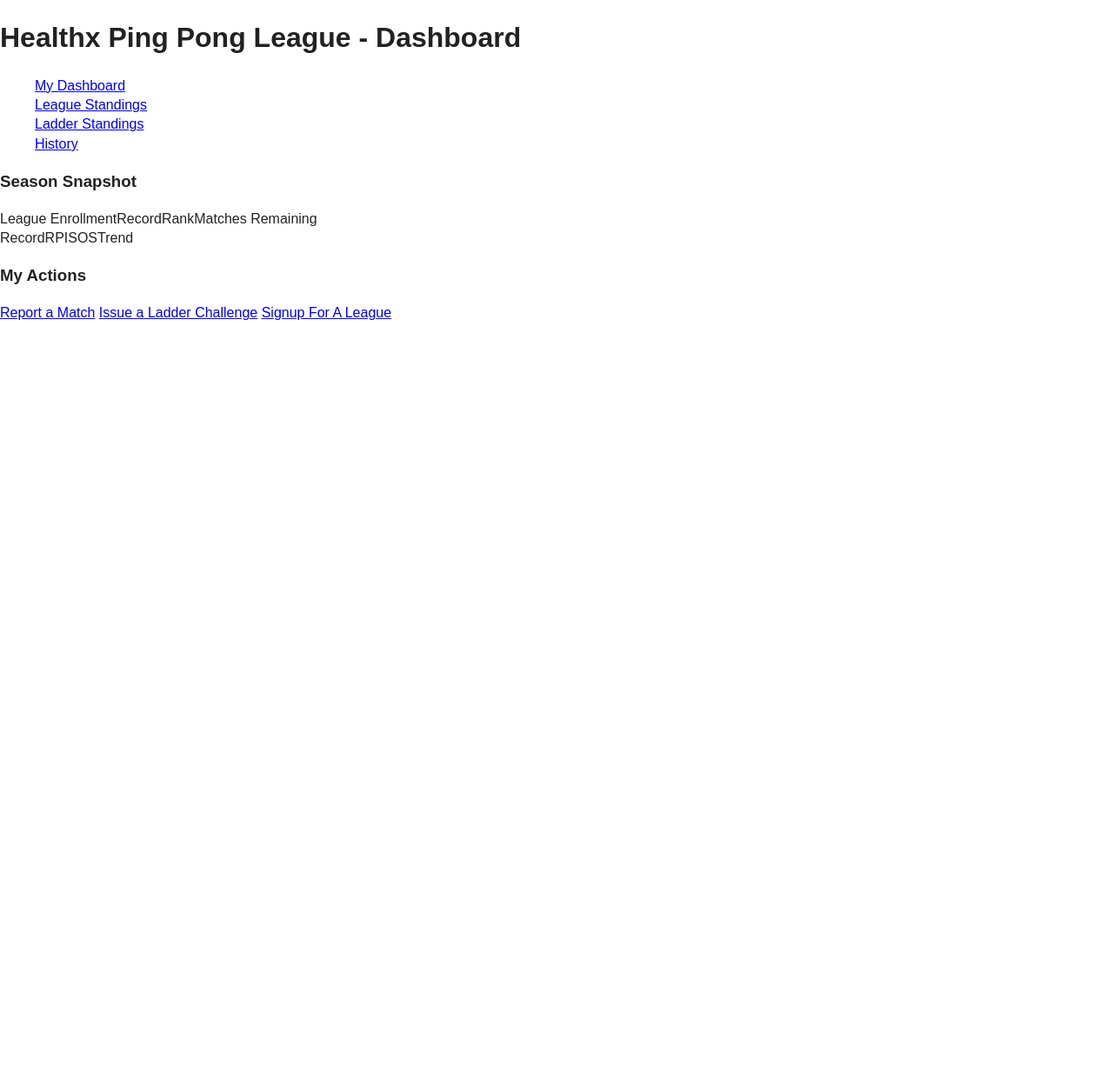
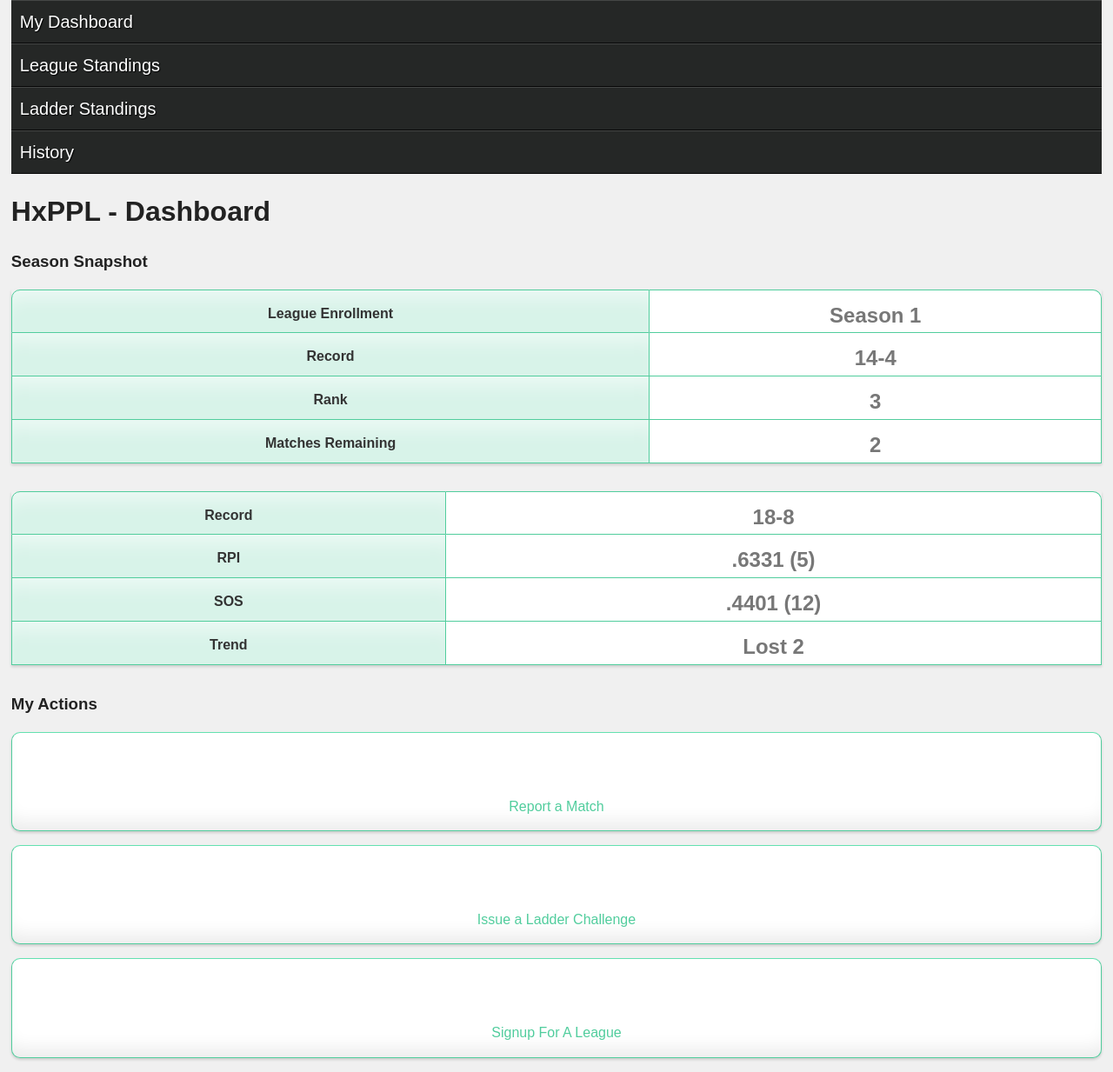
Before and after one commit to JasonAGross/pingpong, a PHP site: page /dashboard.php in a window 1280 px wide. Shown: the whole page at 87% size. Before the commit the page ends 368 px from the top, so only its background shows below. Run offline with PHP 8.4, Linux system fonts and the light colour scheme; some libraries are stand-ins or nearby versions; some web fonts are replaced.

Commit message:
Style Updates
Style and dummy content for the dashboard

```diff
--- a/css/main.css
+++ b/css/main.css
@@ -10,7 +10,12 @@ textarea {
     color: #222;
 }
 
+html {
+    overflow-x: hidden;
+}
+
 body {
+    background: #f0f0f0;
     font-size: 1em;
     line-height: 1.4;
 }
@@ -55,24 +60,227 @@ textarea {
     padding: 0.2em 0;
 }
 
+@font-face {
+    font-family: 'hxpingpong';
+    src:url('../fonts/hxpingpong.eot?-bl7dpg');
+    src:url('../fonts/hxpingpong.eot?#iefix-bl7dpg') format('embedded-opentype'),
+        url('../fonts/hxpingpong.woff?-bl7dpg') format('woff'),
+        url('../fonts/hxpingpong.ttf?-bl7dpg') format('truetype'),
+        url('../fonts/hxpingpong.svg?-bl7dpg#hxpingpong') format('svg');
+    font-weight: normal;
+    font-style: normal;
+}
+
+[class^="icon-"], [class*=" icon-"] {
+    font-family: 'hxpingpong';
+    speak: none;
+    font-style: normal;
+    font-weight: normal;
+    font-variant: normal;
+    text-transform: none;
+    line-height: 1;
+
+    /* Better Font Rendering =========== */
+    -webkit-font-smoothing: antialiased;
+    -moz-osx-font-smoothing: grayscale;
+}
+
+.icon-signup:before {
+    content: "\e600";
+}
+.icon-trophy:before {
+    content: "\e601";
+}
+.icon-hammer:before {
+    content: "\e602";
+}
+
+.buttonIcon {
+    display: block;
+    font-size: 300%;
+    margin-bottom: 10px;
+}
 
 /* ==========================================================================
    Author's custom styles
    ========================================================================== */
 
+* {
+    box-sizing: border-box;
+}
 
+.wrapper {
+    width: 98%;
+    margin: auto;
+}
 
+.btn {
+    display: inline-block;
+    padding: .5em 1em;
+    background: #51cd9d;
+    color: #fff;
+    text-shadow: 0 1px 1px rgba(0, 0, 0, 0.5);
+    border: 1px solid #38b182;
+    border-radius: .5em;
+    box-shadow: 0 1px 3px rgba(0, 0, 0, 0.35), inset 0 3px 6px rgba(255, 255, 255, 0.15), inset 0 -3px 6px rgba(0, 0, 0, 0.05);
+    transition: .3s;
+}
 
+.btn:hover {
+    box-shadow: 0 1px 1px rgba(0, 0, 0, 0.15), inset 0 -3px 6px rgba(255, 255, 255, 0.15), inset 0 3px 6px rgba(0, 0, 0, 0.05);
+}
 
+label {
+    display: block;
+    color: #666;
+}
 
+input[type="text"], input[type="password"], input[type="email"], select {
+    padding: .5em;
+    margin-bottom: .5em;
+    min-width: 250px;
+    border: 1px solid #ddd;
+    border-radius: 3px;
+    box-shadow: inset 0 1px 3px rgba(0, 0, 0, 0.1);
+}
 
+input[type="submit"] {
+    display: block;
+}
 
+nav ul {
+    margin: 0;
+    padding: 0;
+}
 
+.primaryNav {
+    width: 100%;
+}
 
+.primaryNav ul li {
+    background: #252726;
+}
 
+.primaryNav ul li a {
+    display: block;
+    padding: .5em;
+    font-size: 125%;
+    color: #fff;
+    text-decoration: none;
+    text-shadow: 1px 1px 1px rgba(0, 0, 0, 0.9);
+    border-top: 1px solid rgba(255, 255, 255, .15);
+    border-bottom: 1px solid rgba(0, 0, 0, 0.8);
+    transition: .25s;
+}
 
+.primaryNav ul li a:hover {
+    color: #51cd9d;
+    padding: 1em .5em;
+}
 
+.dataTable {
+    width: 100%;
+    margin-bottom: 2em;
+    box-shadow: 0 2px 3px rgba(0, 0, 0, 0.15);
+}
 
+.dataTable td {
+    background: #fff;
+    padding: .5em;
+    border-right: 1px solid #51cd9d;
+    border-bottom: 1px solid #51cd9d;
+}
+
+.dataTable .header td {
+    background: #d8f3e9;
+    text-align: center;
+    font-weight: bold;
+    font-size: 1em;
+    color: #333;
+    padding: 1em;
+    box-shadow: inset 0 20px 20px -10px rgba(255, 255, 255, .5);
+}
+
+.dataTable tr td:first-child {
+    border-top: 1px solid #51cd9d;
+}
+
+.dataTable tr:first-child td {
+    border-left: 1px solid #51cd9d;
+}
+
+.dataTable tr:first-child td:first-child {
+    border-top-left-radius: 10px;
+}
+
+.dataTable tr:last-child td:first-child {
+    border-top-right-radius: 10px;
+}
+
+/* Page Specific */
+
+.loginPage {
+    max-width: 500px;
+    margin: 2em auto;
+    padding: 1.5em;
+    background: #fff;
+    border: 1px solid #ddd;
+    border-radius: 1em;
+    box-shadow: 0 2px 3px rgba(0, 0, 0, 0.2);
+}
+
+.loginPage h1 {
+    text-align: center;
+}
+
+.loginPage .auth .btn {
+    display: block;
+    margin: auto;
+    font-size: 1.25em;
+}
+
+.loginPage #userImg {
+    float: left;
+    padding: 0 .5em .5em 0;
+    margin-top: .4em;
+}
+
+.loginPage .registrationForm input[type="submit"] {
+    margin-top: 1em;
+}
+
+.leagueTable tr, .ladderTable tr {
+    display: table-cell;
+    list-style: none;
+}
+
+.leagueTable td, .ladderTable td {
+    display: list-item;
+    height: 50px;
+    text-align: center;
+    font-size: 1.5em;
+    font-weight: bold;
+    color: #777;
+}
+
+.dashboard .dashboardAction {
+    display: block;
+    padding: 1em;
+    margin-bottom: 1em;
+    background: #fff;
+    text-decoration: none;
+    text-align: center;
+    color: #51cd9d;
+    border: 1px solid #51cd9d;
+    border-top: 1px solid #64e1b0;
+    border-radius: 10px;
+    box-shadow: 0 2px 3px rgba(0, 0, 0, 0.15), inset 0 -20px 20px -10px rgba(0, 0, 0, 0.08);
+    transition: .5s;
+}
+
+.dashboard .dashboardAction:hover {
+    box-shadow: 0 1px 2px rgba(0, 0, 0, 0.15);
+}
 
 /* ==========================================================================
    Media Queries
--- a/dashboard.php
+++ b/dashboard.php
@@ -1,7 +1,6 @@
 <?php include_once('header.php') ?>
 
 <div class="wrapper dashboard">
-	<h1>Healthx Ping Pong League - Dashboard</h1>
 	<nav class="primaryNav">
 		<ul>
 			<li><a href="#">My Dashboard</a></li>
@@ -10,6 +9,8 @@
 			<li><a href="#">History</a></li>
 		</ul>
 	</nav>
+
+	<h1>HxPPL - Dashboard</h1>
 
 	<div class="seasonInfo">
 		<h3>Season Snapshot</h3>
@@ -26,6 +27,20 @@
 				</td>
 				<td>
 					Matches Remaining
+				</td>
+			</tr>
+			<tr>
+				<td>
+					Season 1
+				</td>
+				<td>
+					14-4
+				</td>
+				<td>
+					3
+				</td>
+				<td>
+					2
 				</td>
 			</tr>
 		</table>
@@ -45,12 +60,26 @@
 					Trend
 				</td>
 			</tr>
+			<tr>
+				<td>
+					18-8
+				</td>
+				<td>
+					.6331 (5)
+				</td>
+				<td>
+					.4401 (12)
+				</td>
+				<td>
+					Lost 2
+				</td>
+			</tr>
 		</table>
 
 		<h3>My Actions</h3>
-		<a href="#">Report a Match</a>
-		<a href="#">Issue a Ladder Challenge</a>
-		<a href="#">Signup For A League</a>
+		<a href="#" class="dashboardAction"><span class="buttonIcon icon-signup"></span>Report a Match</a>
+		<a href="#" class="dashboardAction"><span class="buttonIcon icon-hammer"></span>Issue a Ladder Challenge</a>
+		<a href="#" class="dashboardAction"><span class="buttonIcon icon-trophy"></span>Signup For A League</a>
 	</div>
 </div>
 
--- a/index.php
+++ b/index.php
@@ -33,8 +33,8 @@
 		mysqli_query($con, "INSERT INTO Players (Name, Email) VALUES ('$_POST[name]','$_POST[email]')");
 
         mysqli_close($con);
-		header("Location: dashboard.php");
-		die();
+		echo "<script language='javascript' type='text'/javascript'>location.href='dashboard.php'</script>";
+    	exit();
     }
 
 ?>
```
Also changed, not shown: js/respond.min.js (added).
